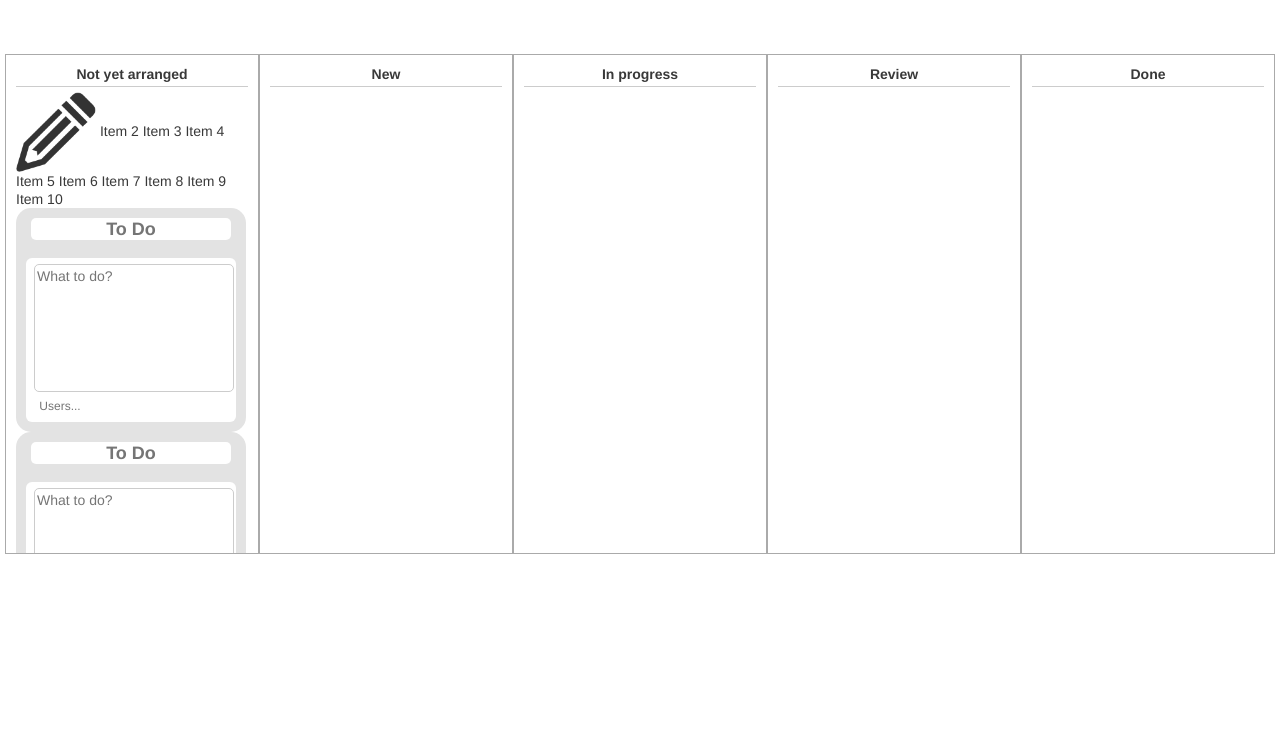
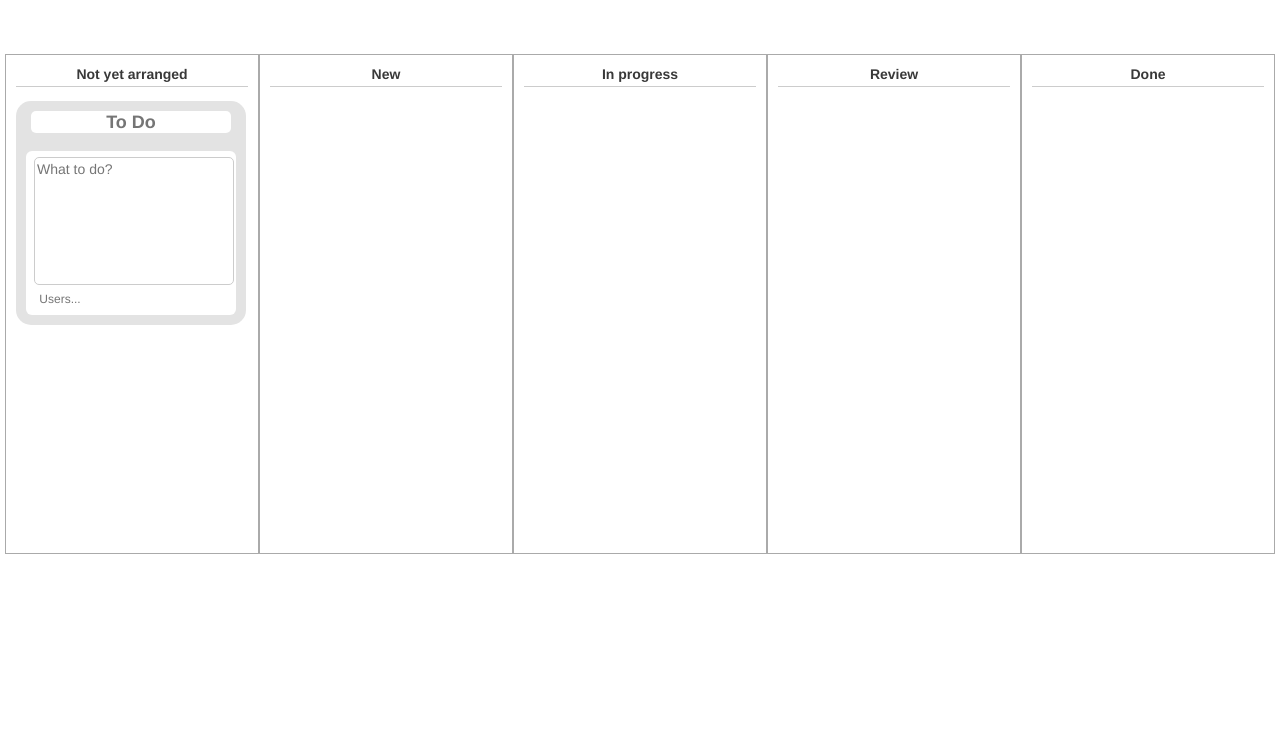
Before and after one commit to CodecoolBP20162/web-with-python-proman-keng-uru, a Flask app: page /board in a window 1280 px wide. Shown: the part 51-803 px from the top of the page. Run offline with Flask 2, Linux system fonts and the light colour scheme; some libraries are stand-ins or nearby versions.

Commit message:
Datastorage works for the cards, drag-and-drop failed

```diff
--- a/templates/board.html
+++ b/templates/board.html
@@ -15,27 +15,9 @@
 
     <div id=" sortable">
         <div id="div1" class="arrange" ondrop="drop(event)" ondragover="allowDrop(event)">
-            <label>Not yet arranged</label>
-            <img id="drag1" src="{{ url_for('static', filename='edit.png') }}" draggable="true" ondragstart="drag(event)"
-                 width="80" height="80">
-            <span id="drag2" draggable="true" ondragstart="drag(event)">Item 2</span>
-            <span id="drag12" draggable="true" ondragstart="drag(event)">Item 3</span>
-            <span id="drag4" draggable="true" ondragstart="drag(event)">Item 4</span>
-            <span id="drag5" draggable="true" ondragstart="drag(event)">Item 5</span>
-            <span id="drag11" draggable="true" ondragstart="drag(event)">Item 6</span>
-            <span id="drag7" draggable="true" ondragstart="drag(event)">Item 7</span>
-            <span id="drag8" draggable="true" ondragstart="drag(event)">Item 8</span>
-            <span id="drag9" draggable="true" ondragstart="drag(event)">Item 9</span>
-            <span id="drag10" draggable="true" ondragstart="drag(event)">Item 10</span>
+            <label>Not yet arranged</label><br><br>
 
             <div class="card" id="drag13" draggable="true" ondragstart="drag(event)">
-                <header><input placeholder="To Do"></header><br>
-                    <article class="card_text">
-                        <textarea placeholder="What to do?" style="border-radius:5px; border: 0.1em solid #ccc; margin: 0px; max-width:208px; width: 208px; height: 128px;"></textarea>
-                    <div><input class="users" placeholder=" Users..."></div>
-                    </article>
-            </div>
-            <div class="card" id="drag14" draggable="true" ondragstart="drag(event)">
                 <header><input placeholder="To Do"></header><br>
                     <article class="card_text">
                         <textarea placeholder="What to do?" style="border-radius:5px; border: 0.1em solid #ccc; margin: 0px; max-width:208px; width: 208px; height: 128px;"></textarea>
```
Also changed, not shown: static/card_storage.js (added, +32 -0 lines).
